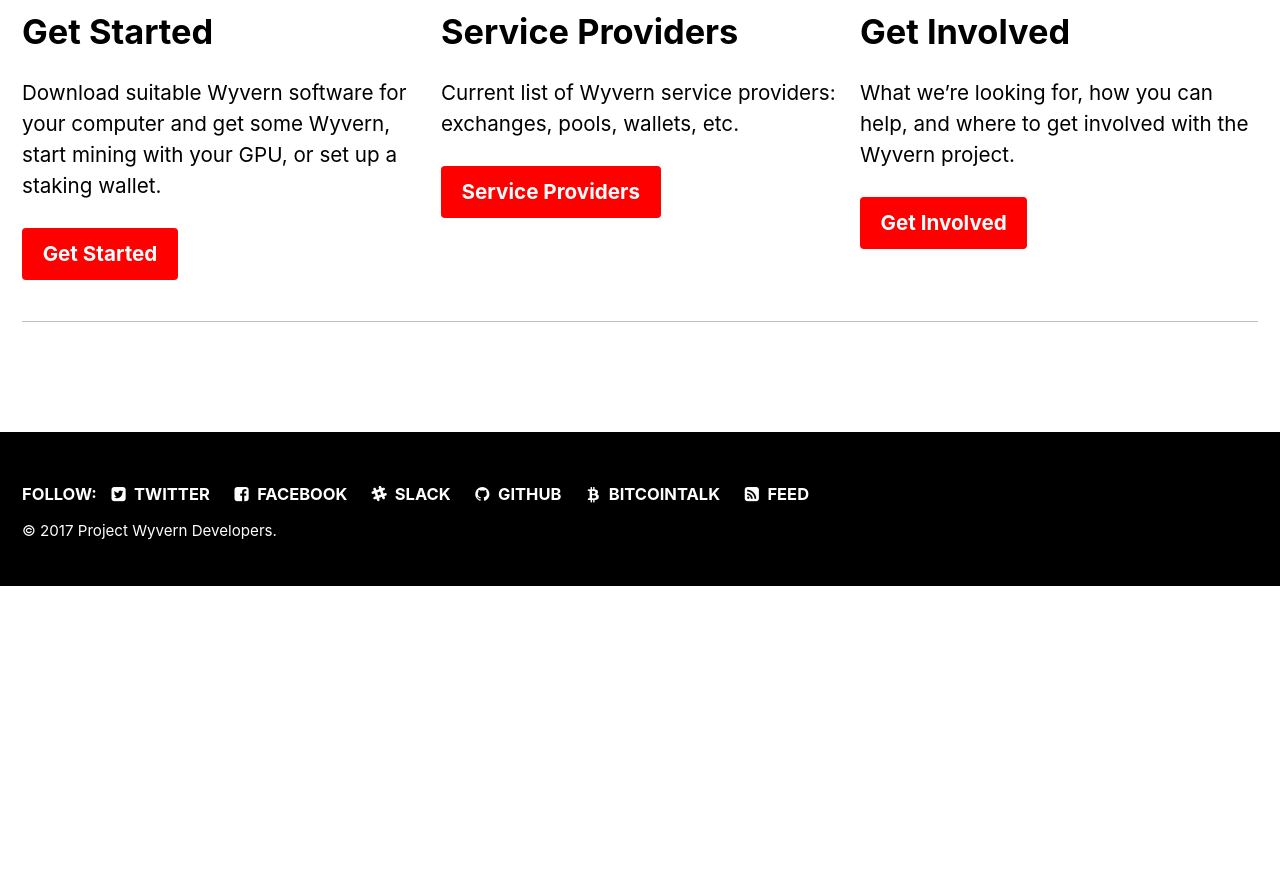
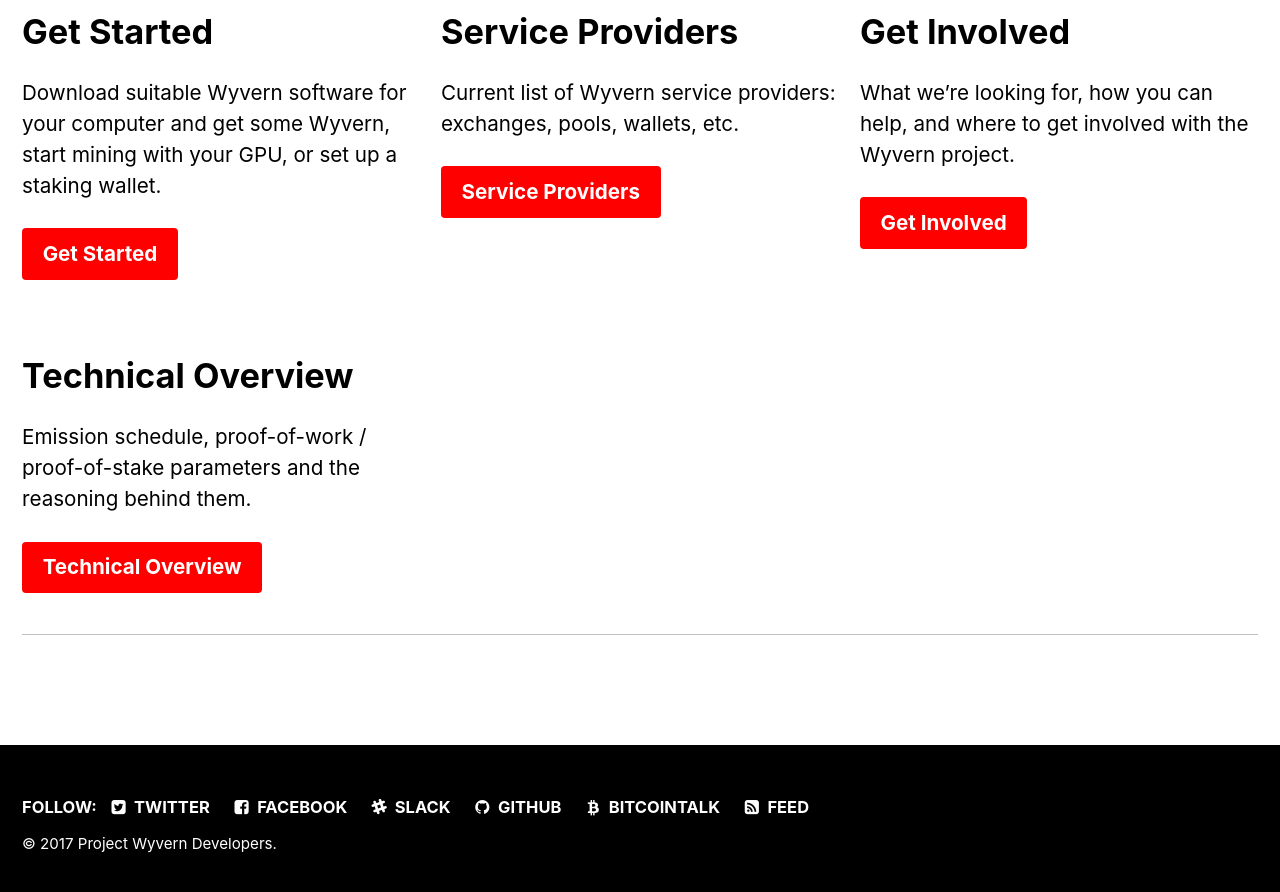
Before and after one commit to ProjectWyvern/archive.projectwyvern.com, a Jekyll site: the page built from index.html, in a window 1280 px wide and 900 px high, scrolled down 992 px. Shown: the top 892 px of the window. Built offline with Jekyll 4.4.1, drawn with Linux system fonts in a browser that asks for light colours; before the commit the page ends 1578 px from its top, so only the background shows below that.

Commit message:
Add Technical Overview link to landing page

```diff
--- a/index.html
+++ b/index.html
@@ -25,6 +25,11 @@ feature_row:
     url: "/general/get-involved"
     btn_label: "Get Involved"
     btn_class: "btn--primary"
+  - title: "Technical Overview"
+    excerpt: "Emission schedule, proof-of-work / proof-of-stake parameters and the reasoning behind them."
+    url: "/general/technical-overview"
+    btn_label: "Technical Overview"
+    btn_class: "btn--primary"
 ---
 
 {% include feature_row id="intro" type="center" %}
```
